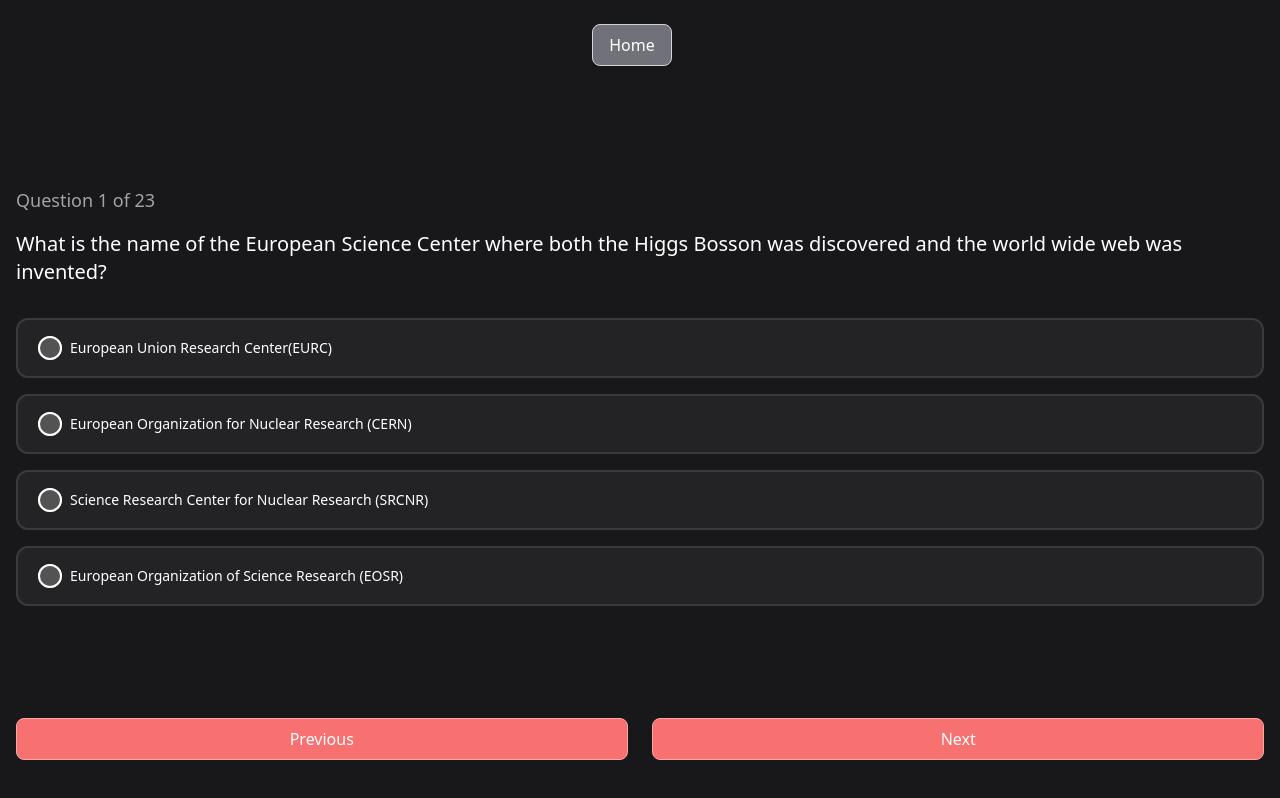
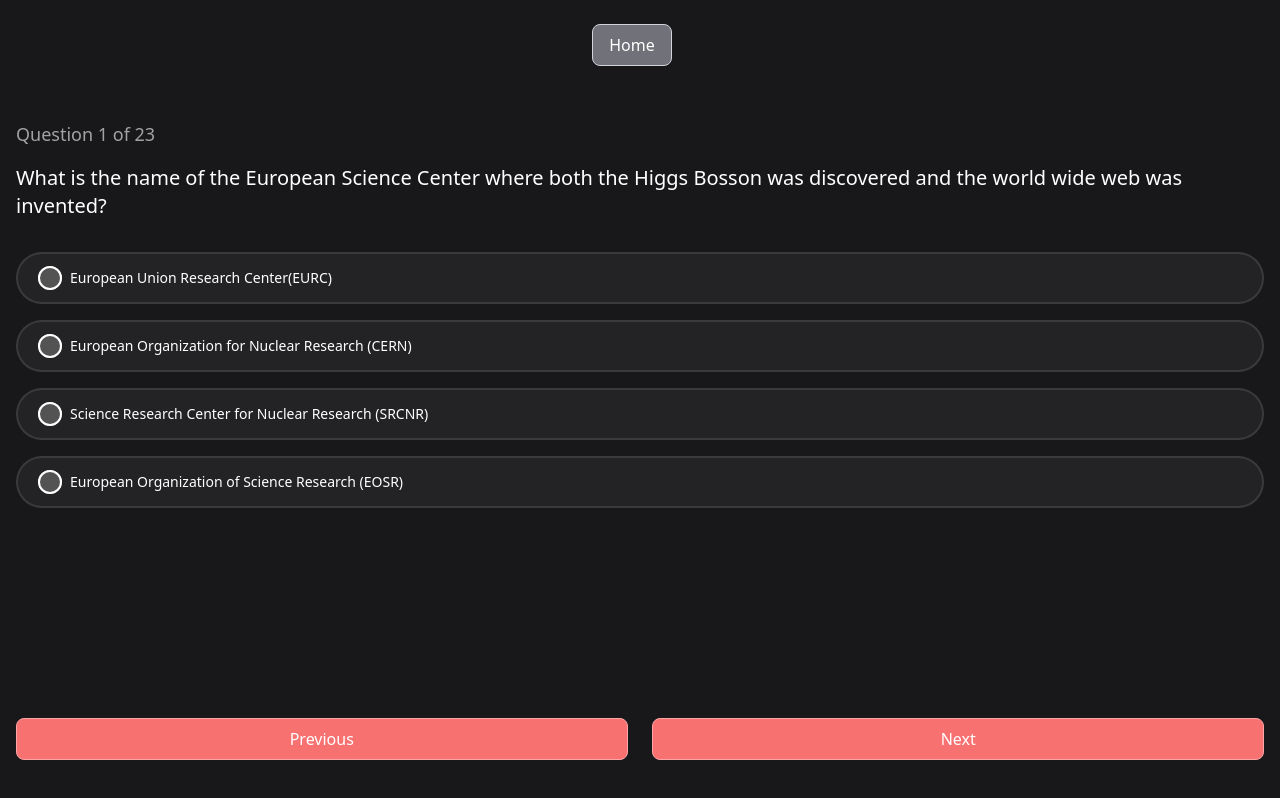
Before and after one commit to tpcav/wvfrm-quiz, a Next.js app: page /dec2022 in a window 1280 px wide. Built offline with nearby package versions, Linux system fonts and the light colour scheme.

Commit message:
quiz UI change

```diff
--- a/pages/dec2022.js
+++ b/pages/dec2022.js
@@ -66,7 +66,7 @@
               </button>
             </div>
 
-            <div className="mb-10">
+            <div className="mt-16 h-full">
               <div className="flex flex-col items-start w-full">
                 <h4 className="mt-10 text-lg text-white/60">
                   Question {currentQuestion + 1} of {questions.length}
@@ -79,7 +79,7 @@
                 {questions[currentQuestion].answerOptions.map((answer, index) => (
                   <div
                     key={index}
-                    className="text-sm flex items-center w-full py-4 pl-5 m-2 ml-0 space-x-2 border-2 cursor-pointer border-white/10 rounded-xl bg-white/5"
+                    className="text-sm flex items-center w-full py-3 pl-5 m-2 ml-0 space-x-2 border-2 cursor-pointer border-white/10 rounded-full bg-white/5"
                     onClick={(e) => handleAnswerOption(answer.answer)}
                   >
                     <input
```
